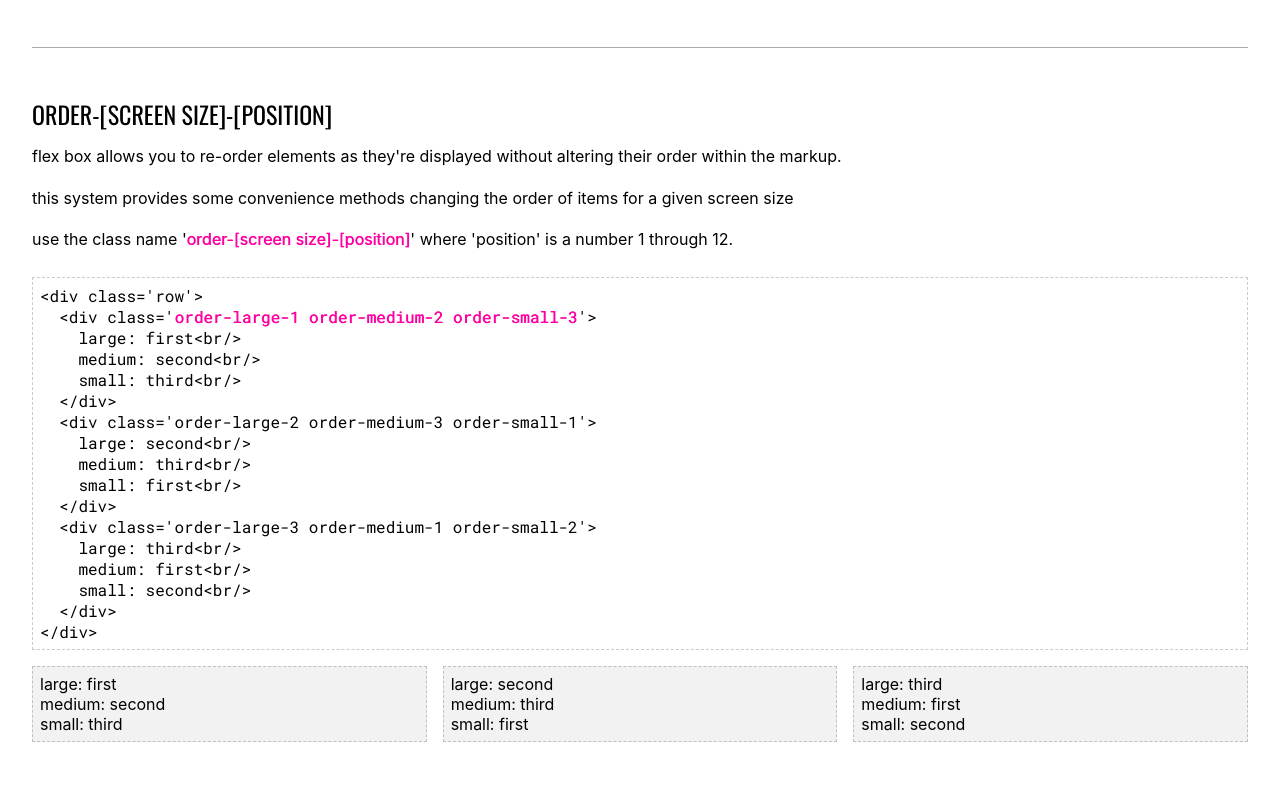
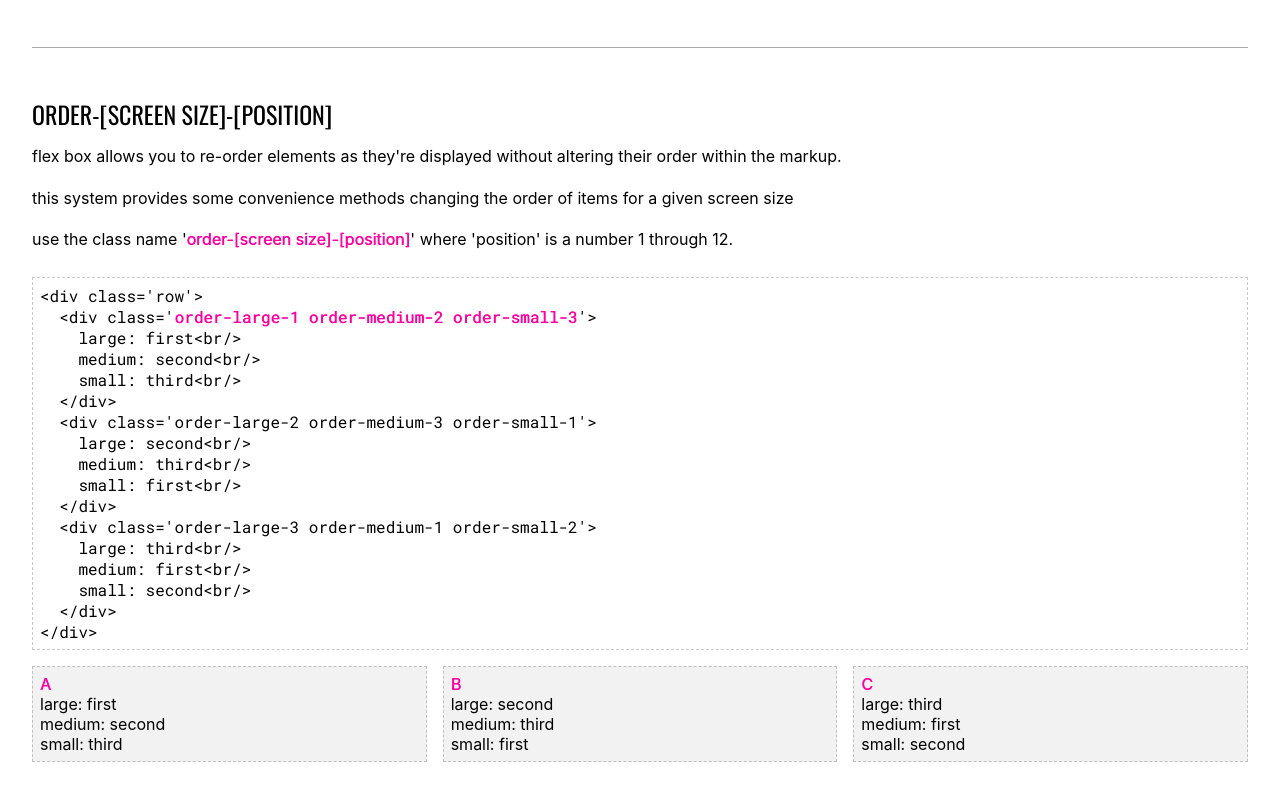
Before and after one commit to nihlton/simple-grid, a website: page docs.html in a window 1280 px wide. Shown: the part 6551-7351 px from the top of the page. Drawn offline with nearby package versions, Linux system fonts and the light colour scheme.

Commit message:
label order demo elements for better visualization of the feature

```diff
--- a/docs.html
+++ b/docs.html
@@ -390,16 +390,19 @@
 
   <div class='row'>
     <div class='order-large-1 order-medium-2 order-small-3'>
+      <strong>A</strong><br/>
       large: first<br/>
       medium: second<br/>
       small: third<br/>
     </div>
     <div class='order-large-2 order-medium-3 order-small-1'>
+      <strong>B</strong><br/>
       large: second<br/>
       medium: third<br/>
       small: first<br/>
     </div>
     <div class='order-large-3 order-medium-1 order-small-2'>
+      <strong>C</strong><br/>
       large: third<br/>
       medium: first<br/>
       small: second<br/>
```
